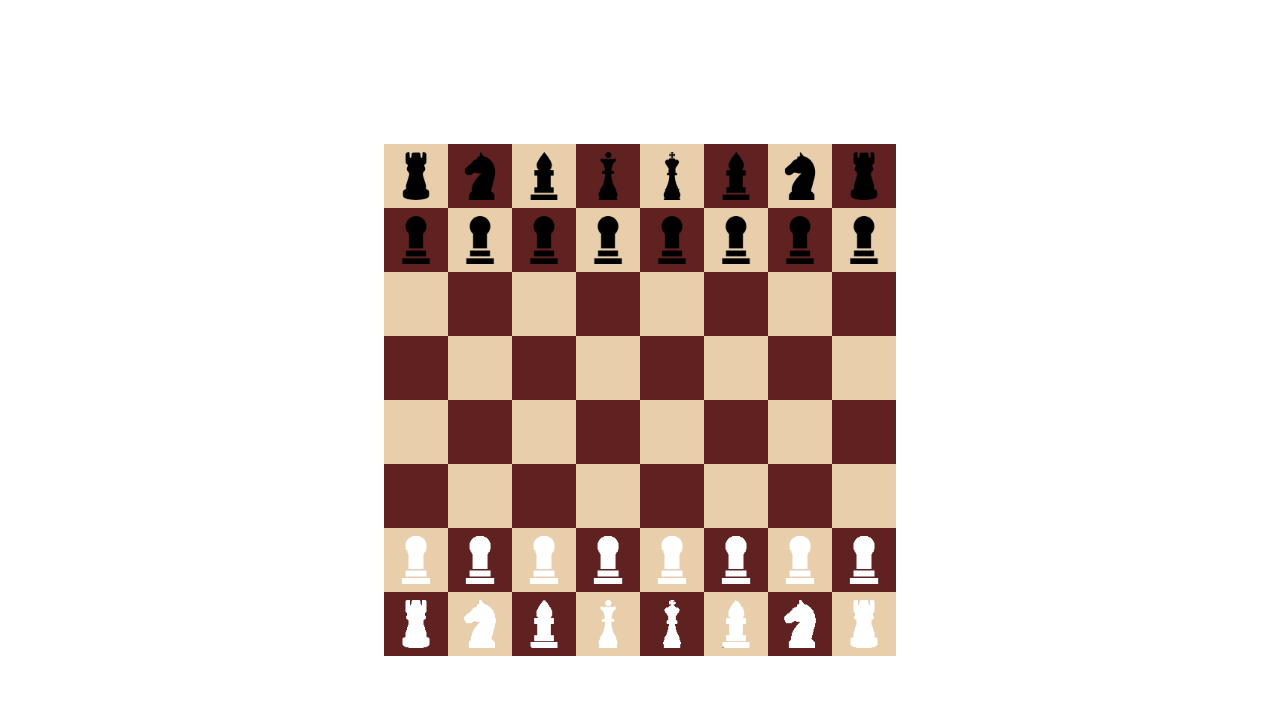
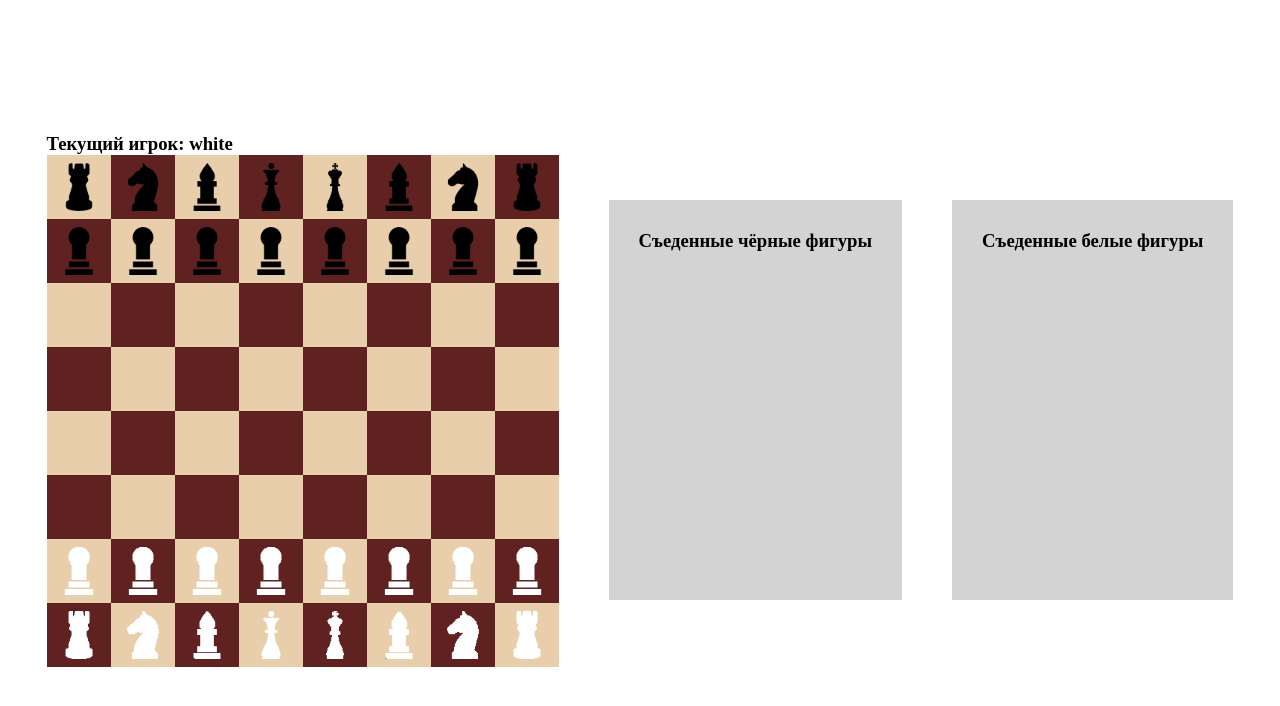
Before and after one commit to mgorbadey/chess, a React (Create React App) app: page / in a window 1280 px wide. Shown: the top 706 px of the page. Built offline with nearby package versions, Linux system fonts and the light colour scheme.

Commit message:
lost figures interface done

```diff
--- a/src/App.css
+++ b/src/App.css
@@ -53,3 +53,10 @@
 .availableFigure{
   background: teal;
 }
+
+.lost{
+  height: calc(50vh - 60px);
+  padding: 30px;
+  margin-left: 50px;
+  background-color: lightgray;
+}
--- a/src/App.tsx
+++ b/src/App.tsx
@@ -1,6 +1,7 @@
 import React, { useEffect, useState } from 'react';
 import './App.css';
 import BoardComponent from './components/BoardComponent';
+import LostFigures from './components/LostFigures';
 import { Board } from './models/Board';
 import { Colors } from './models/Colors';
 import { Player } from './models/Player';
@@ -35,6 +36,14 @@
         currentPlayer={currentPlayer}
         swapPlayer={swapPlayer}
       />
+      <LostFigures
+      title='Съеденные чёрные фигуры'
+      figures={board.lostBlackFigures}
+      />
+      <LostFigures
+      title='Съеденные белые фигуры'
+      figures={board.lostWhiteFigures}
+      />
     </div>
   );
 };
--- a/src/components/BoardComponent.tsx
+++ b/src/components/BoardComponent.tsx
@@ -43,6 +43,8 @@
   }
 
   return (
+    <div>
+      <h3>Текущий игрок: {currentPlayer?.color}</h3>
       <div className='board'>
         {board.cells.map((row, index) =>
           <React.Fragment key={index}>
@@ -56,6 +58,7 @@
           </React.Fragment>
         )}
       </div>
+    </div>
   );
 };
 
--- /dev/null
+++ b/src/components/LostFigures.tsx
@@ -0,0 +1,22 @@
+import React, { FC } from 'react';
+import { Figure } from '../models/figures/Figure';
+
+interface LostFiguresProps {
+  title: string;
+  figures: Figure[];
+}
+
+const LostFigures: FC<LostFiguresProps> = ({ title, figures }) => {
+  return (
+    <div className='lost'>
+      <h3>{title}</h3>
+      {figures.map(figure =>
+        <div key={figure.id}>
+          {figure.name}{figure.logo && <img src={figure.logo} width={20} height={20} alt='figure logo' />}
+        </div>
+      )}
+    </div>
+  );
+};
+
+export default LostFigures;
--- a/src/models/Board.ts
+++ b/src/models/Board.ts
@@ -1,6 +1,7 @@
 import { Cell } from "./Cell";
 import { Colors } from "./Colors";
 import { Bishop } from "./figures/Bishop";
+import { Figure } from "./figures/Figure";
 import { King } from "./figures/King";
 import { Knight } from "./figures/Knight";
 import { Pawn } from "./figures/Pawn";
@@ -9,6 +10,8 @@
 
 export class Board {
   cells: Cell[][] = []
+  lostBlackFigures: Figure[] = []
+  lostWhiteFigures: Figure[] = []
 
   // функция отрисовки доски
   public initCells() {
@@ -29,6 +32,8 @@
   public getCopyBoard() {
     const newBoard = new Board()
     newBoard.cells = this.cells
+    newBoard.lostWhiteFigures = this.lostWhiteFigures
+    newBoard.lostBlackFigures = this.lostBlackFigures
     return newBoard
   }
 
--- a/src/models/Cell.ts
+++ b/src/models/Cell.ts
@@ -84,9 +84,18 @@
     this.figure.cell = this
   }
 
+  addLostFigure(figure: Figure) {
+    figure.color === Colors.BLACK
+      ? this.board.lostBlackFigures.push(figure)
+      : this.board.lostWhiteFigures.push(figure)
+  }
+
   moveFigure(target: Cell) {
     if (this.figure && this.figure?.canMove(target)) {
       this.figure.moveFigure(target)
+      if (target.figure) {
+        this.addLostFigure(target.figure)
+      }
       target.setFigure(this.figure);
       this.figure = null
     }
```
Lines whose indentation alone changed are shown as unchanged.
